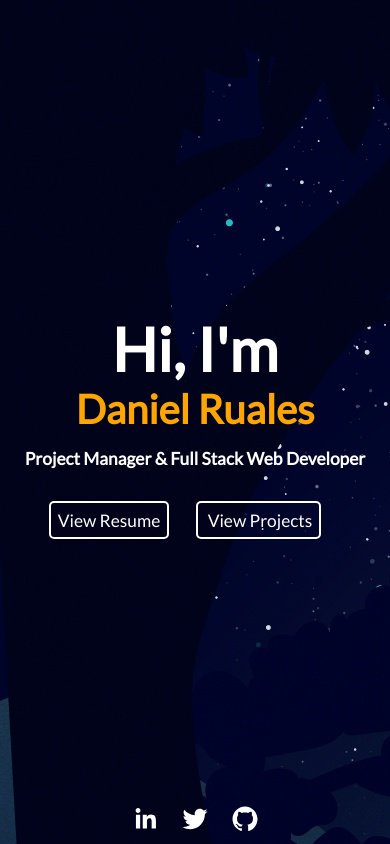
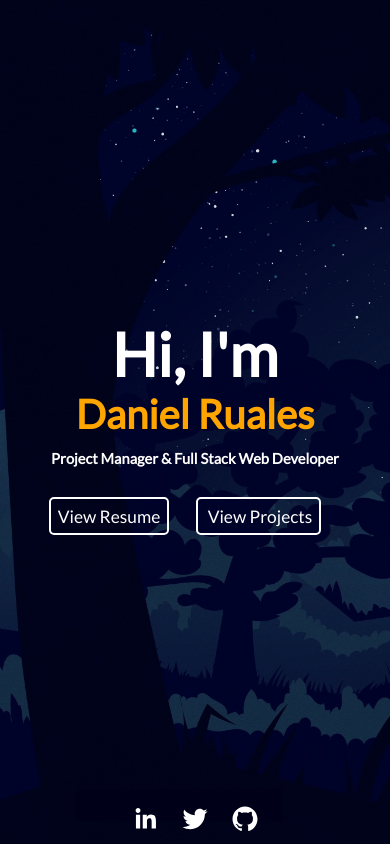
Before and after one commit to danielmruales/portfolio, a React (Create React App) app: page / in a window 390 px wide. Built offline with nearby package versions, Linux system fonts and the light colour scheme.

Commit message:
updated hover effects

```diff
--- a/src/App.css
+++ b/src/App.css
@@ -11,7 +11,8 @@ body {
 
 @media (max-width: 420px) {
   body {
-    /* background-repeat: repeat; */
-    background-size: inherit;
+    /* background-repeat: no-repeat; */
+    background-size: cover;
+
   }
 }
--- a/src/Home/Home.css
+++ b/src/Home/Home.css
@@ -69,7 +69,7 @@
         font-size: 30pt;
     }
     .subTitle {
-        font-size: 13pt;
+        font-size: 11pt;
     }
 }
 
@@ -78,6 +78,6 @@
         font-size: 25pt;
     }
     .subTitle{
-        font-size: 11pt;
+        font-size: 9pt;
     }
 }
--- a/src/Navbar/Navbar.css
+++ b/src/Navbar/Navbar.css
@@ -23,7 +23,7 @@
 .navItems:hover {
     color: orange;
     transition: ease-in;
-    transition-duration: 400ms;
+    transition-duration: 200ms;
 }
 
 @media (max-width: 320px) {
--- a/src/Projects/Projects.css
+++ b/src/Projects/Projects.css
@@ -31,7 +31,7 @@
 .projectTitle:hover {
     color: orange;
     transition: ease-in;
-    transition-duration: 400ms;
+    transition-duration: 200ms;
 }
 
 
@@ -69,7 +69,7 @@ a {
 .firstBtn:hover {
     color: orange;
     transition: ease-in;
-    transition-duration: 400ms;
+    transition-duration: 200ms;
 }
 
 
@@ -89,7 +89,7 @@ a {
 .liveBtn:hover {
     color: orange;
     transition: ease-in;
-    transition-duration: 400ms;
+    transition-duration: 200ms;
 
 }
 
@@ -110,7 +110,7 @@ a {
 .lastLiveBtn:hover {
     color: orange;
     transition: ease-in;
-    transition-duration: 400ms;
+    transition-duration: 200ms;
 }
 
 
```
